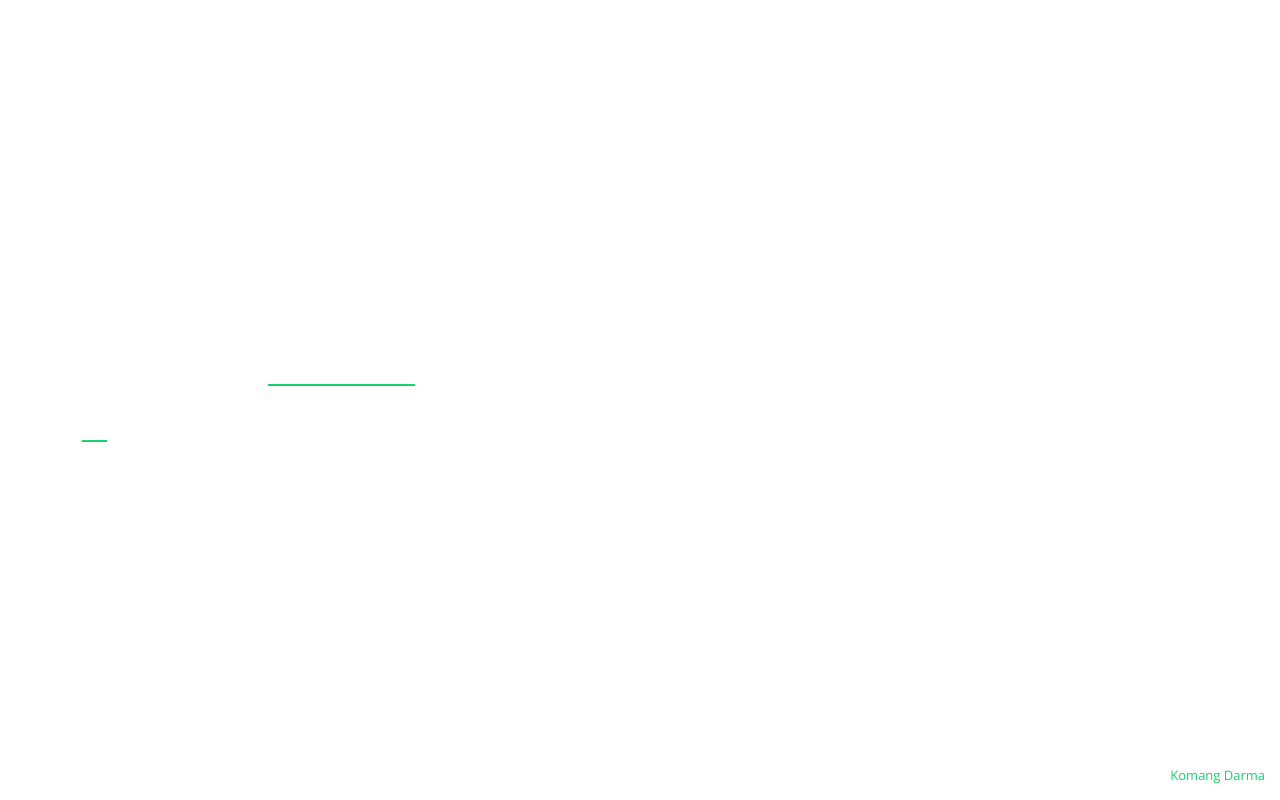
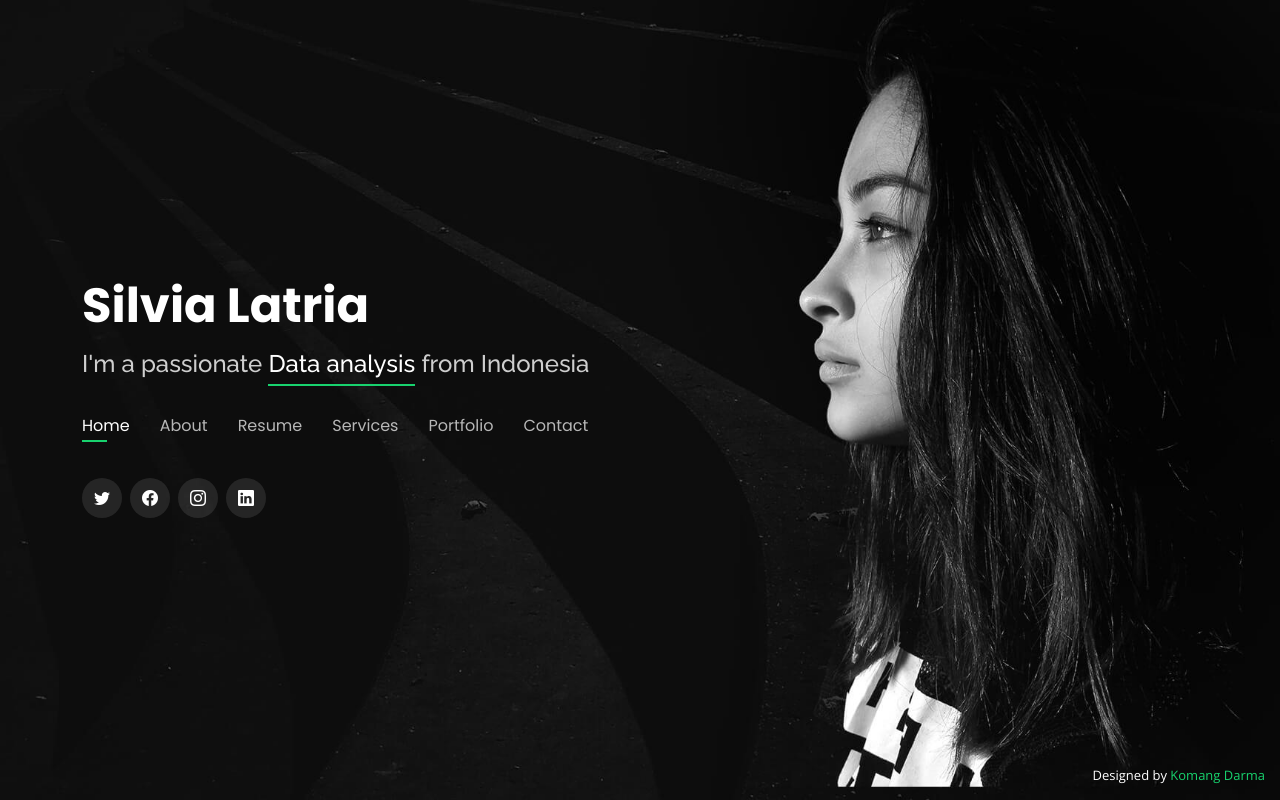
Before and after one commit to Silvia-latria/Silvia-latria, a plain HTML site: page index.html in a window 1280 px wide. Drawn offline with nearby package versions, Linux system fonts and the light colour scheme.

Commit message:
Update style.css

```diff
--- a/assets/css/style.css
+++ b/assets/css/style.css
@@ -22,7 +22,7 @@ body::before {
   position: fixed;
   background: #040404 url("../img/bg.jpg") top right no-repeat;
   background-size: cover;
-  left: 20;
+  left: 0;
   right: 0;
   top: 0;
   height: 100vh;
```
